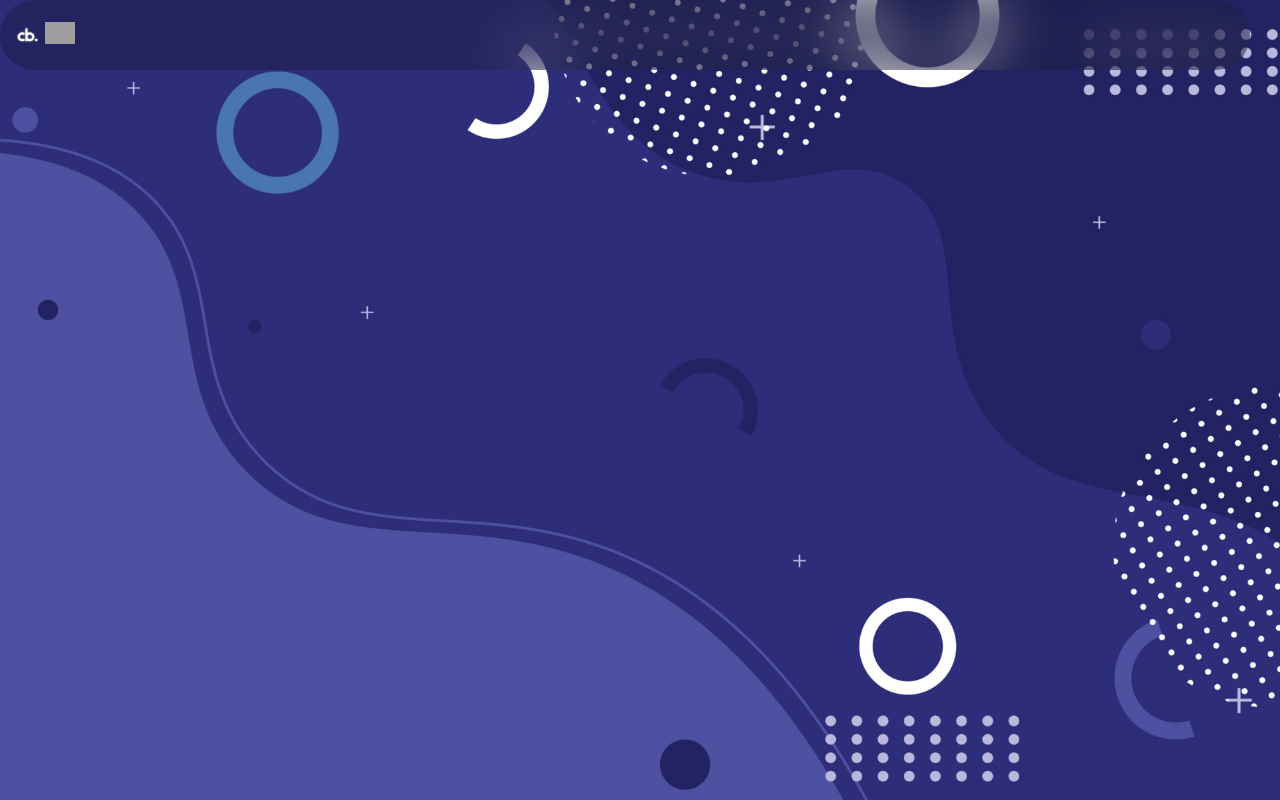
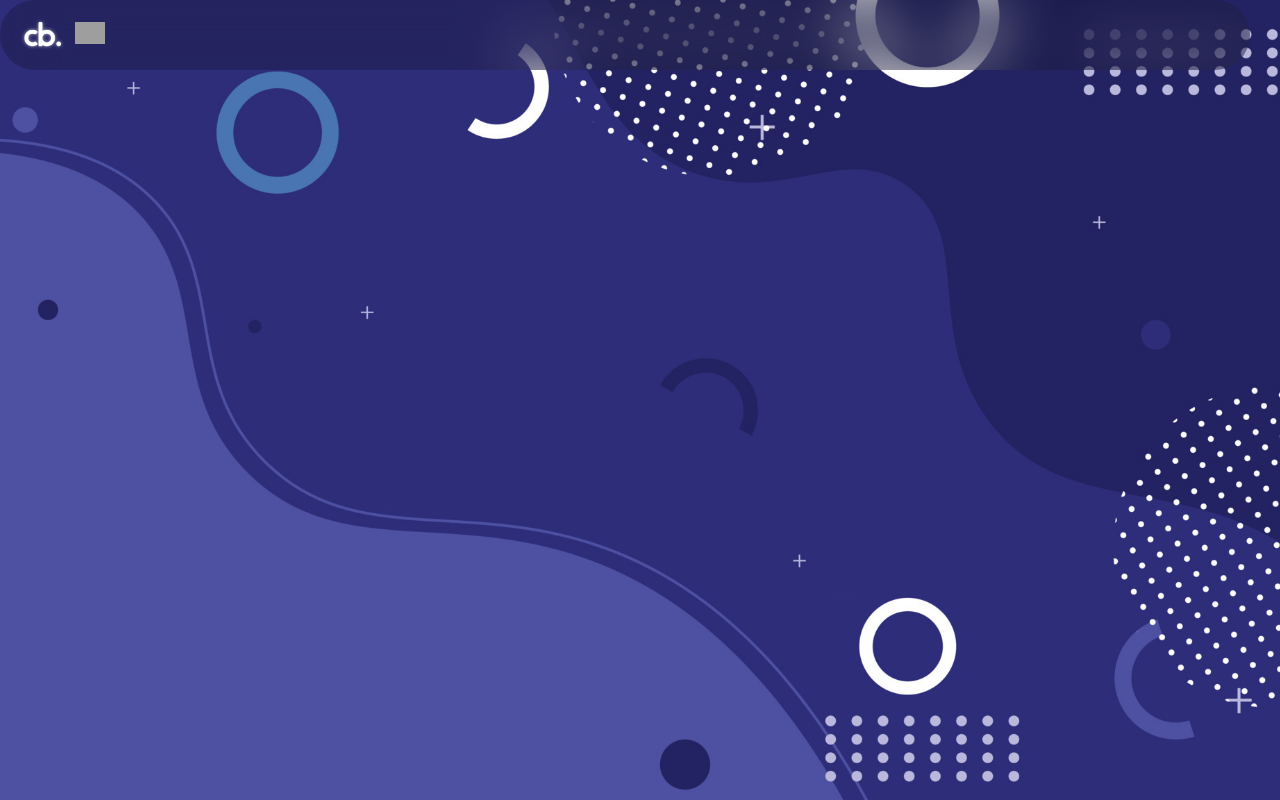
Before and after one commit to Celery-Bot/celerybot.xyz, a plain HTML site: page index.html in a window 1280 px wide. Drawn offline with Linux system fonts and the light colour scheme; grey boxes are pictures that could not be loaded.

Commit message:
Update index.html

```diff
--- a/index.html
+++ b/index.html
@@ -4,7 +4,7 @@
     <link rel="icon" type="image/x-icon" href="./web/stuffs/cb_favicon.png">
     <title>Celery Bot</title>
     <div class="topbar">
-        <img src="./web/stuffs/cb_nobg.png" width="35px" height=auto>
+        <img src="./web/stuffs/cb_nobg.png" width="65px" height=auto>
         <a href="./"><img src="https://cdn-icons-png.flaticon.com/256/6583/6583566.png" width="30px" height=auto></a>
     </div>
 </html>
```
